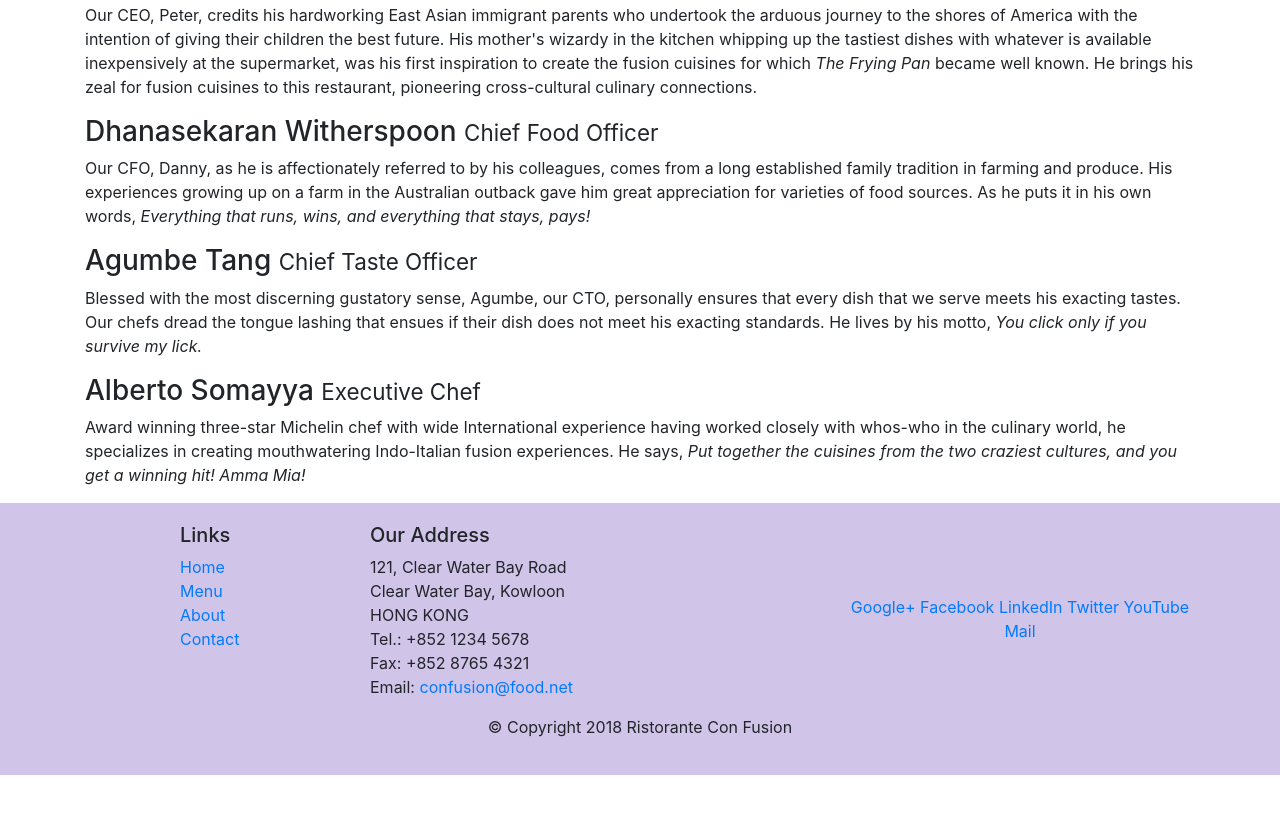
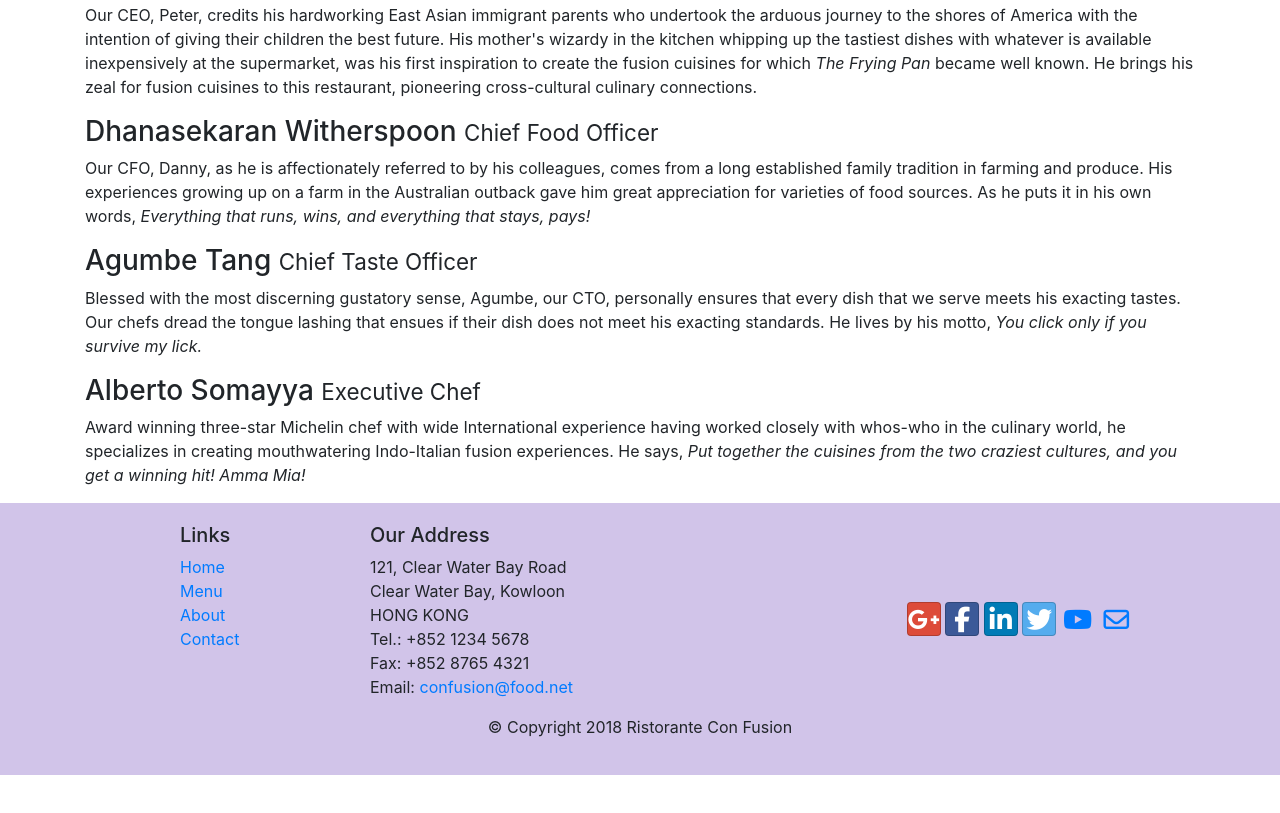
Before and after one commit to aljog786/courzera, a website: page aboutus.html in a window 1280 px wide. Shown: the part 950-1763 px from the top of the page. Drawn offline with nearby package versions, Linux system fonts and the light colour scheme.

Commit message:
fonts with fontawesome

```diff
--- a/aboutus.html
+++ b/aboutus.html
@@ -9,6 +9,8 @@
 
 <!-- Bootstrap CSS -->
 <link rel="stylesheet" href="node_modules/bootstrap/dist/css/bootstrap.min.css">
+<link rel="stylesheet" href="node_modules/font-awesome/css/font-awesome.min.css">
+<link rel="stylesheet" href="node_modules/bootstrap-social/bootstrap-social.css">
 <link rel="stylesheet" href="./css/styles.css">
     <title>Ristorante Con Fusion: About Us</title>
 
@@ -110,12 +112,12 @@
                 </div>
                 <div class="col-12 col-sm-4 align-self-center">
                     <div class="text-center">
-                        <a href="http://google.com/+">Google+</a>
-                        <a href="http://www.facebook.com/profile.php?id=">Facebook</a>
-                        <a href="http://www.linkedin.com/in/">LinkedIn</a>
-                        <a href="http://twitter.com/">Twitter</a>
-                        <a href="http://youtube.com/">YouTube</a>
-                        <a href="mailto:">Mail</a>
+                        <a class="btn btn-social-icon btn-google" href="http://google.com/+"><i class="fa fa-google-plus fa-lg"></i> </a>
+                        <a class="btn btn-social-icon btn-facebook" href="http://www.facebook.com/profile.php?id="><i class="fa fa-facebook fa-lg"></i> </a>
+                        <a class="btn btn-social-icon btn-linkedin" href="http://www.linkedin.com/in/"><i class="fa fa-linkedin fa-lg"></i> </a>
+                        <a class="btn btn-social-icon btn-twitter" href="http://x.com/"><i class="fa fa-twitter fa-lg"></i></a>
+                        <a class="btn btn-social-icon btn-youtube" href="http://youtube.com/"><i class="fa fa-youtube"></i></a>
+                        <a class="btn btn-social-icon" href="mailto:"><i class="fa fa-envelope-o fa-lg"></i></a>
                     </div>
                 </div>
            </div>
--- a/package.json
+++ b/package.json
@@ -15,6 +15,8 @@
   },
   "dependencies": {
     "bootstrap": "^4.0.0",
+    "bootstrap-social": "^5.1.1",
+    "fontawesome": "^5.6.3",
     "jquery": "^3.3.1",
     "popper.js": "^1.12.9"
   }
```
Also changed, not shown: index.html (+17 -13 lines), 1 other file.
